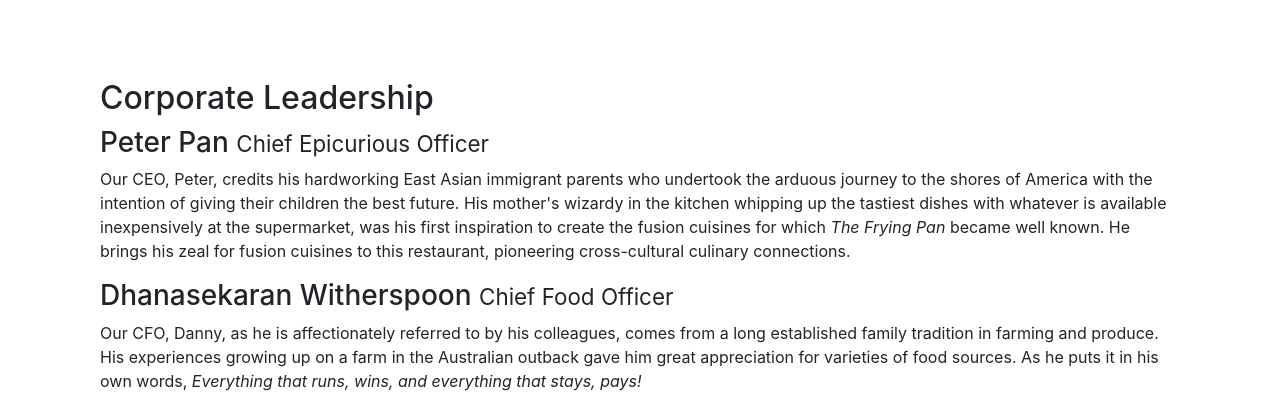
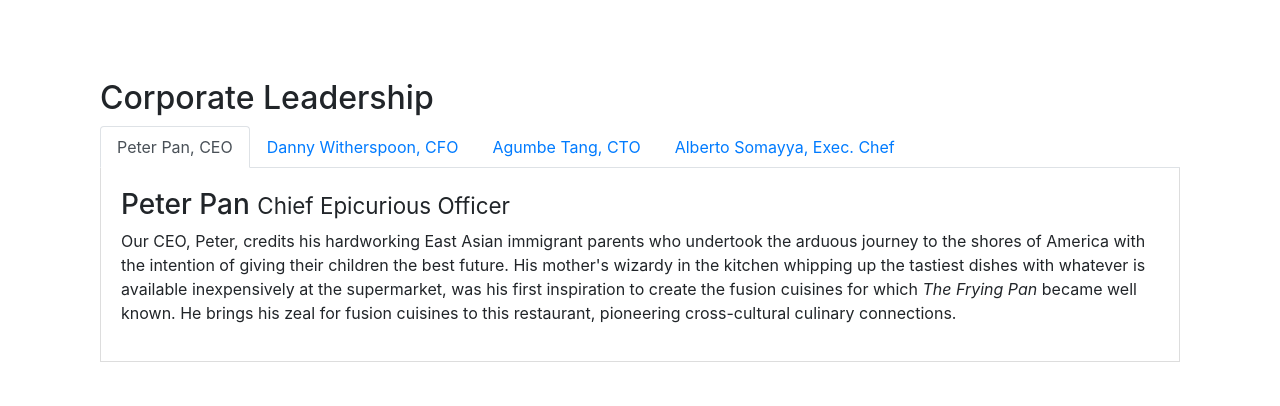
Before and after one commit to dak-shin/bootstrap4.0-, a website: page aboutus.html in a window 1280 px wide. Shown: the part 1131-1537 px from the top of the page. Drawn offline with nearby package versions, Linux system fonts and the light colour scheme.

Commit message:
nav tabs and pills completed

```diff
--- a/aboutus.html
+++ b/aboutus.html
@@ -118,14 +118,43 @@
         <div class="row" >
             <div class="col row-content">
                 <h2>Corporate Leadership</h2>
+                <ul class="nav nav-tabs">
+                    <li class="nav-item">
+                      <a class="nav-link active" href="#peter"
+                        role="tab" data-toggle="tab">Peter Pan, CEO</a>
+                    </li>
+                    <li class="nav-item">
+                      <a class="nav-link" href="#danny" role="tab"
+                        data-toggle="tab">Danny Witherspoon, CFO</a>
+                    </li>
+                    <li class="nav-item">
+                      <a class="nav-link" href="#agumbe"role="tab"
+                        data-toggle="tab">Agumbe Tang, CTO</a>
+                    </li>
+                    <li class="nav-item">
+                      <a class="nav-link" href="#alberto" role="tab"
+                        data-toggle="tab">Alberto Somayya, Exec. Chef</a>
+                    </li>
+                </ul>
+
+                <div class="tab-content">
+                    <div class="tab-pane fade  show active" role="tab-panel" id="peter">
                         <h3>Peter Pan <small>Chief Epicurious Officer</small></h3>
                         <p class="d-none d-sm-block">Our CEO, Peter, credits his hardworking East Asian immigrant parents who undertook the arduous journey to the shores of America with the intention of giving their children the best future. His mother's wizardy in the kitchen whipping up the tastiest dishes with whatever is available inexpensively at the supermarket, was his first inspiration to create the fusion cuisines for which <em>The Frying Pan</em> became well known. He brings his zeal for fusion cuisines to this restaurant, pioneering cross-cultural culinary connections.</p>
+                    </div>
+                    <div class="tab-pane fade" role="tab-panel" id="danny">
                         <h3>Dhanasekaran Witherspoon <small>Chief Food Officer</small></h3>
                         <p class="d-none d-sm-block">Our CFO, Danny, as he is affectionately referred to by his colleagues, comes from a long established family tradition in farming and produce. His experiences growing up on a farm in the Australian outback gave him great appreciation for varieties of food sources. As he puts it in his own words, <em>Everything that runs, wins, and everything that stays, pays!</em></p>
+                    </div>
+                    <div class="tab-pane fade " role="tab-panel" id="agumbe">
                         <h3>Agumbe Tang <small>Chief Taste Officer</small></h3>
                         <p class="d-none d-sm-block">Blessed with the most discerning gustatory sense, Agumbe, our CTO, personally ensures that every dish that we serve meets his exacting tastes. Our chefs dread the tongue lashing that ensues if their dish does not meet his exacting standards. He lives by his motto, <em>You click only if you survive my lick.</em></p>
+                    </div>
+                    <div class="tab-pane fade " role="tab-panel" id="alberto">
                         <h3>Alberto Somayya <small>Executive Chef</small></h3>
                         <p class="d-none d-sm-block">Award winning three-star Michelin chef with wide International experience having worked closely with whos-who in the culinary world, he specializes in creating mouthwatering Indo-Italian fusion experiences. He says, <em>Put together the cuisines from the two craziest cultures, and you get a winning hit! Amma Mia!</em></p>
+                    </div>
+                </div>
             </div>
        </div>
 
--- a/css/styles.css
+++ b/css/styles.css
@@ -33,3 +33,9 @@ a.footer-links{
 .permission{
 	padding:0px 6px 6px 6px;
 }
+.tab-content{
+	border-left: 1px solid #ddd;
+	border-right: 1px solid #ddd;
+	border-bottom: 1px solid #ddd;
+	padding: 20px;
+}
```
Lines whose indentation alone changed are shown as unchanged.
